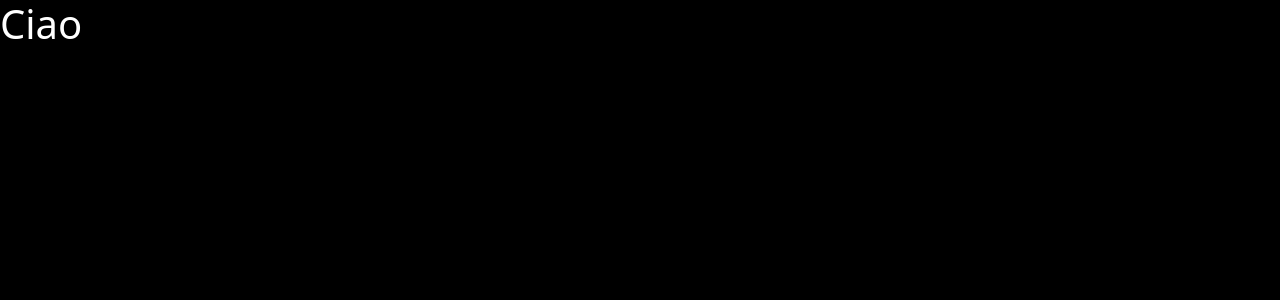
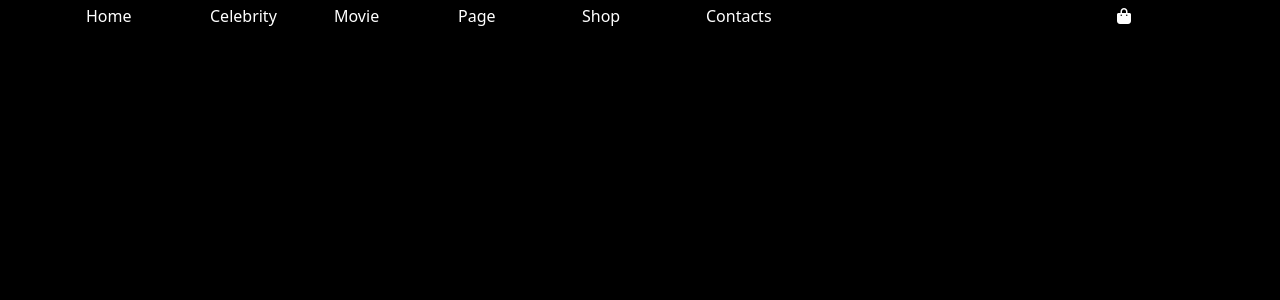
Before and after one commit to GiuseppeDeRosa1992/proj-html-vuejs, a Vue app: page / in a window 1280 px wide. Shown: the top 300 px of the page. Built offline with nearby package versions, Linux system fonts and the light colour scheme.

Commit message:
added AppHeader with link and bug font_awesome and delete HelloWorld

```diff
--- a/src/App.vue
+++ b/src/App.vue
@@ -1,11 +1,13 @@
 <script>
+import AppHeader from './components/AppHeader.vue'
 import store from './data/store.js';
 export default {
   components: {
-
+    AppHeader,
   },
 
   data() {
+
     return {
 
       store
@@ -15,10 +17,11 @@ export default {
 
   }
 }
+
 </script>
 
 <template>
-  <h1>Ciao</h1>
+  <AppHeader />
 </template>
 
 <style scoped></style>
--- /dev/null
+++ b/src/components/AppHeader.vue
@@ -0,0 +1,31 @@
+<script>
+import store from "../data/store.js";
+
+export default {
+    data() {
+        return {
+            store,
+
+        }
+    },
+}
+</script>
+
+<template>
+    <header>
+        <div class="container row m-auto justify-content-between align-items-center">
+            <div class="col-8">
+                <div class="row">
+                    <ul v-for="ul in store.links" class="col-2 m-0 p-1">
+                        {{ ul }}
+                    </ul>
+                </div>
+            </div>
+            <div class="col-1">
+                <span class="col-1"><i class="fa-solid fa-bag-shopping"></i></span>
+            </div>
+        </div>
+    </header>
+</template>
+
+<style scoped></style>
--- a/src/data/store.js
+++ b/src/data/store.js
@@ -1,6 +1,22 @@
 import { reactive } from 'vue';
 
 const iMieiDati = reactive({
+    links: [
+        "Home",
+        "Celebrity",
+        "Movie",
+        "Page",
+        "Shop",
+        "Contacts",
+    ],
+    linksHome: [
+        "Home",
+        "Home1",
+        "Home2",
+        "Home3",
+        "Home4",
+        "Home5",
+    ]
 });
 
 export default iMieiDati;
```
Also changed, not shown: src/components/HelloWorld.vue (deleted, +0 -10 lines).
